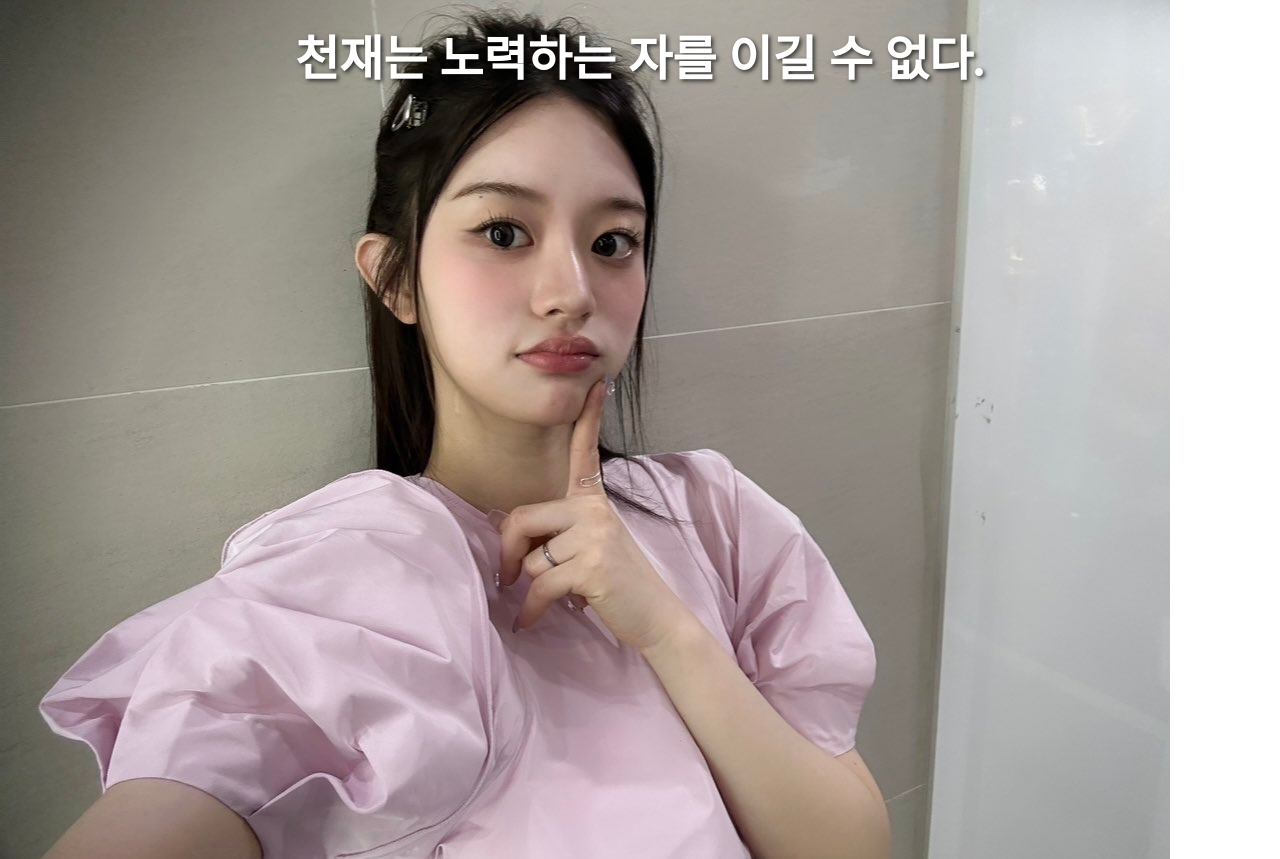
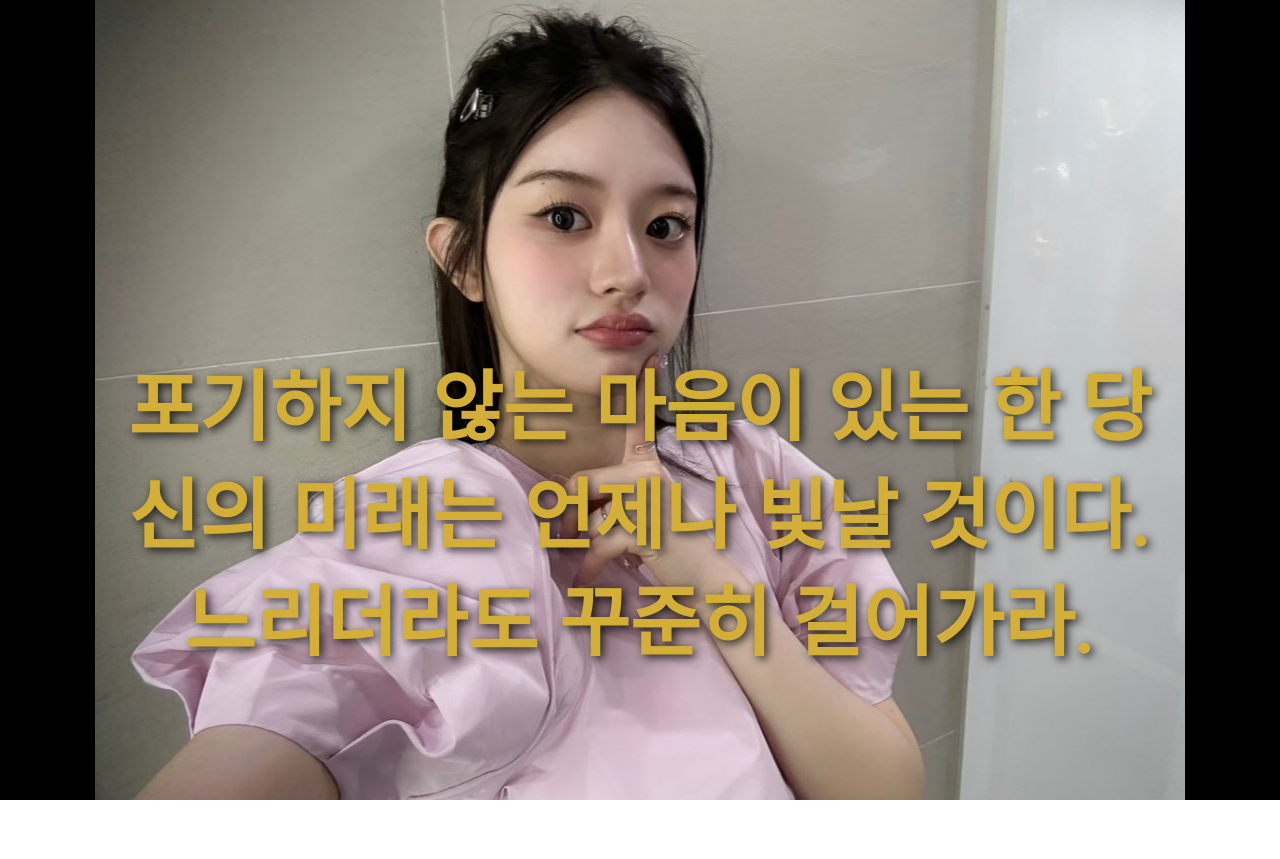
Before and after one commit to jjjiunco/motiva-app, a plain HTML site: page index.html in a window 1280 px wide. After the commit the page ends 800 px from the top, so only its background shows below. Drawn offline with Linux system fonts and the light colour scheme.

Commit message:
레이아웃·명언 업데이트: 이미지 크기 조정, 글귀 위치/길이/색/글꼴 수정

```diff
--- a/app.js
+++ b/app.js
@@ -8,16 +8,14 @@ const IMAGES = [
 
 // Array of motivational quotes shown beneath each image.
 const quotes = [
-  '공부는 자신을 믿는 가장 확실한 방법이다.',
-  '성공은 준비된 자에게 찾아온다.',
-  '오늘의 노력이 내일의 성과를 만든다.',
-  '배움에 끝은 없다.',
-  '천재는 노력하는 자를 이길 수 없다.',
-  '시작이 반이다.',
-  '작은 습관이 큰 변화를 만든다.',
-  '노력은 배신하지 않는다.',
-  '포기는 빠를수록 좋다, 그러나 시도는 반드시 있어야 한다.',
-  '미래는 오늘 무엇을 하느냐에 달려 있다.'
+  // Longer, more lyrical motivational quotes. Each string may span multiple clauses to evoke
+  // imagery and inspire more deeply. Feel free to add your own favourite sayings here.
+  '공부는 물 한 바구니를 옮기듯 작은 물방울이 모여 강을 이룬다. 오늘의 노력이 미래의 당신을 빛나게 한다.',
+  '지식은 세상을 넓게 보는 창이다. 매일 새로운 것을 배우며 깊어지는 나를 느껴보자.',
+  '포기하지 않는 마음이 있는 한 당신의 미래는 언제나 빛날 것이다. 느리더라도 꾸준히 걸어가라.',
+  '배움의 즐거움은 삶을 풍성하게 만든다. 경험과 지식이 쌓일수록 우리는 더욱 단단해진다.',
+  '진정한 성취는 남과 비교하지 않고 어제의 나보다 오늘 더 나아진 자신과 비교할 때 찾아온다.',
+  '조금씩 조금씩 쌓아가는 노력들이 어느 날 갑자기 큰 변화를 만들어 낸다. 지금 이 순간부터 시작하라.'
 ];
 
 // Index of the current image in the rotation. Initialized to -1 so the first call to updateContent() sets index 0.
--- a/index.html
+++ b/index.html
@@ -6,6 +6,8 @@
     <title>Motivation App</title>
     <link rel="manifest" href="manifest.json">
     <link rel="stylesheet" href="styles.css">
+    <!-- Import a Korean serif font with multiple weights for a more elegant and dramatic look -->
+    <link href="https://fonts.googleapis.com/css2?family=Nanum+Myeongjo:wght@400;700;800;900&display=swap" rel="stylesheet">
 </head>
 <body>
     <div id="app">
--- a/styles.css
+++ b/styles.css
@@ -1,6 +1,41 @@
 
+/* Reset margins and paddings and use border-box sizing */
 * { margin: 0; padding: 0; box-sizing: border-box; }
-body, html { height: 100%%; }
-#app { position: relative; height: 100%%; display: flex; align-items: center; justify-content: center; text-align: center; }
-#bgImage { position: absolute; top: 0; left: 0; width: 100%%; height: 100%%; object-fit: cover; z-index: -1; }
-#quote { color: white; font-size: 3em; font-weight: bold; text-shadow: 2px 2px 4px rgba(0,0,0,0.7); padding: 20px; }
+/* Full height for the page */
+body, html { height: 100%; }
+/* Container for the background image and quote */
+#app {
+    position: relative;
+    height: 100%;
+}
+/* The background image: show entire image and fallback color behind */
+#bgImage {
+    position: absolute;
+    top: 0;
+    left: 0;
+    width: 100%;
+    height: 100%;
+    object-fit: contain;
+    background-color: #000;
+    z-index: -1;
+}
+/* Styling for the motivational quote */
+/* Styling for the motivational quote
+ * Position the quote slightly below the center so it doesn’t overlap with the image.
+ * Reduce the width so the text doesn’t span edge‑to‑edge.
+ * Increase font size and adjust the colour to a deeper, grander gold tone.
+ */
+#quote {
+    position: absolute;
+    top: 65%;
+    left: 50%;
+    transform: translate(-50%, -50%);
+    width: 80%;
+    color: #D4AF37; /* deep metallic gold for a grand feel */
+    font-size: 6vw;
+    line-height: 1.4;
+    font-weight: 800;
+    font-family: 'Nanum Myeongjo', serif;
+    text-shadow: 3px 3px 10px rgba(0, 0, 0, 0.8);
+    text-align: center;
+}
```
